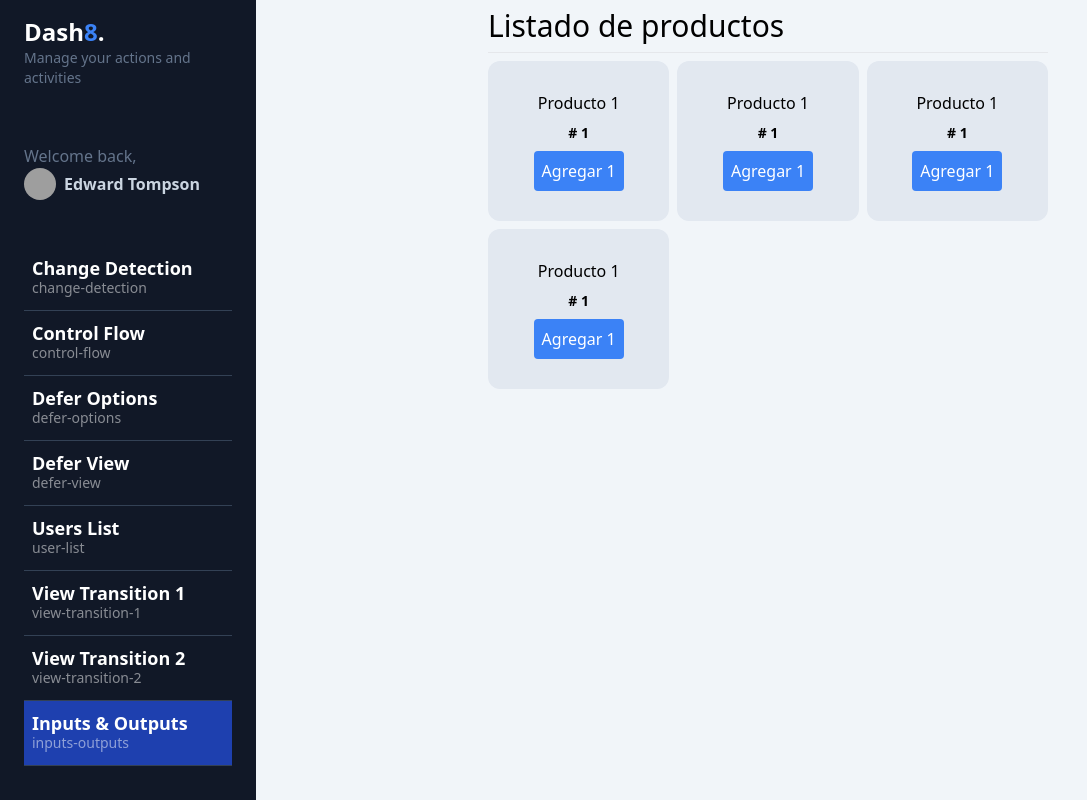
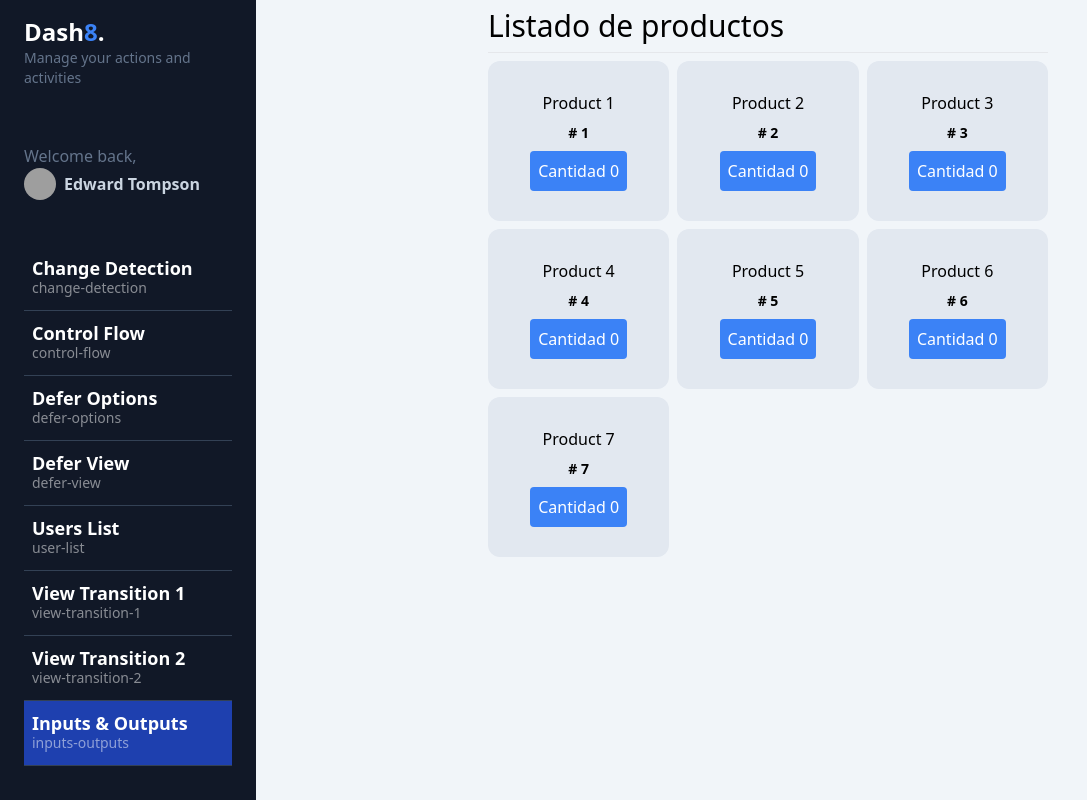
Before and after one commit to JuanLagunaQuero1/my-dashboard, an Angular app: page /dashboard/inputs-outputs in a window 1280 px wide. Shown: the whole page, without its empty margins (0-1087 px from the left). Built offline with nearby package versions, Linux system fonts and the light colour scheme; grey boxes are pictures that could not be loaded.

Commit message:
Uso de nuevos Inputs y Outputs con Señales

```diff
--- a/src/app/dashboard/pages/input-output/input-output.component.html
+++ b/src/app/dashboard/pages/input-output/input-output.component.html
@@ -2,8 +2,13 @@
 <hr class="my-2" />
 
 <div class="grid grid-cols-1 sm:grid-cols-3 gap-2">
-  <app-product-card/>
-  <app-product-card/>
-  <app-product-card/>
-  <app-product-card/>
+
+  @for (product of products(); track product.id) {
+    <app-product-card
+      [product]="product"
+      (onIncrementQuantity)="updateProduct(product, $event)"
+    />
+  }
+
+
 </div>
--- a/src/app/dashboard/pages/input-output/input-output.component.ts
+++ b/src/app/dashboard/pages/input-output/input-output.component.ts
@@ -1,5 +1,8 @@
-import { ChangeDetectionStrategy, Component } from '@angular/core';
+import { ChangeDetectionStrategy, Component, OnDestroy, signal } from '@angular/core';
+import { interval, take, tap } from 'rxjs';
+
 import { ProductCardComponent } from './ui/product-card/product-card.component';
+import { Product } from '@interfaces/product.interface';
 
 @Component({
   selector: 'app-input-output',
@@ -8,4 +11,45 @@
   templateUrl: './input-output.component.html',
   changeDetection: ChangeDetectionStrategy.OnPush,
 })
-export default class InputOutputComponent { }
+export default class InputOutputComponent implements OnDestroy {
+
+  public products = signal<Product[]>([
+    {
+      id: 1,
+      name: 'Product 1',
+      quantity: 0,
+    },
+    {
+      id: 2,
+      name: 'Product 2',
+      quantity: 0,
+    },
+  ]);
+
+  private intervalSubscription = interval(1000)
+    .pipe(
+      tap(() => {
+        this.products.update((products) => [
+          ...products,
+          {
+            id: products.length + 1,
+            name: `Product ${products.length + 1}`,
+            quantity: 0,
+          },
+        ]);
+      }),
+      take(7)
+    )
+    .subscribe();
+
+  ngOnDestroy(): void {
+    this.intervalSubscription.unsubscribe();
+  }
+
+  public updateProduct(product: Product, quantity: number): void {
+    this.products.update((products) =>
+      products.map((p) => (p.id === product.id ? {...p, quantity} : p))
+    );
+  }
+
+}
--- a/src/app/dashboard/pages/input-output/ui/product-card/product-card.component.html
+++ b/src/app/dashboard/pages/input-output/ui/product-card/product-card.component.html
@@ -1,11 +1,12 @@
 <div
   class="bg-slate-200 w-full rounded-xl h-40 flex justify-center items-center flex-col"
 >
-  <span>Producto 1</span>
-  <h2 class="font-bold text-sm my-2"># 1</h2>
+  <span>{{product().name}}</span>
+  <h2 class="font-bold text-sm my-2"># {{product().id}}</h2>
   <button
+  (click)="incrementQuantity()"
     class="bg-blue-500 p-2 rounded text-white hover:bg-blue-600 transition-all"
   >
-    Agregar 1
+    Cantidad {{product().quantity}}
   </button>
 </div>
--- a/src/app/dashboard/pages/input-output/ui/product-card/product-card.component.ts
+++ b/src/app/dashboard/pages/input-output/ui/product-card/product-card.component.ts
@@ -1,4 +1,5 @@
-import { ChangeDetectionStrategy, Component } from '@angular/core';
+import { ChangeDetectionStrategy, Component, effect, EventEmitter, Input, input, output, Output } from '@angular/core';
+import { Product } from '@interfaces/product.interface';
 
 @Component({
   selector: 'app-product-card',
@@ -7,4 +8,27 @@
   templateUrl: './product-card.component.html',
   changeDetection: ChangeDetectionStrategy.OnPush,
 })
-export class ProductCardComponent { }
+export class ProductCardComponent {
+  // @Input({
+  //   required: true
+  // })
+  // public product!: Product;
+  public product = input.required<Product>();
+
+  // @Output()
+  // public onIncrementQuantity = new EventEmitter<number>();
+  public onIncrementQuantity = output<number>();
+
+  public incrementQuantity(): void {
+    this.onIncrementQuantity.emit(this.product().quantity + 1);
+  }
+
+  public loginEffect = effect(() => {
+    console.log(this.product().name);
+
+  })
+
+
+
+
+}
--- /dev/null
+++ b/src/app/interfaces/product.interface.ts
@@ -0,0 +1,5 @@
+export interface Product {
+  id: number;
+  name: string;
+  quantity: number;
+}
```
